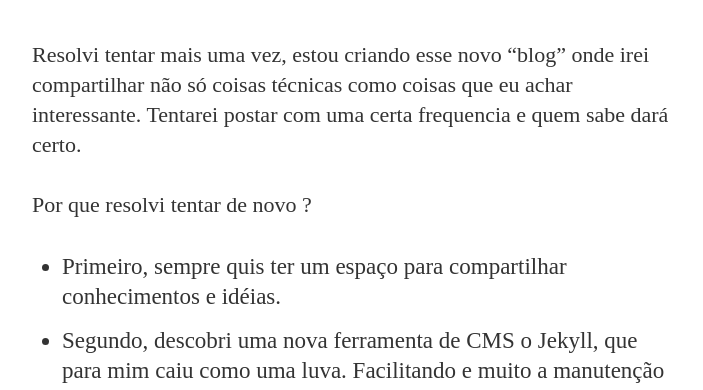
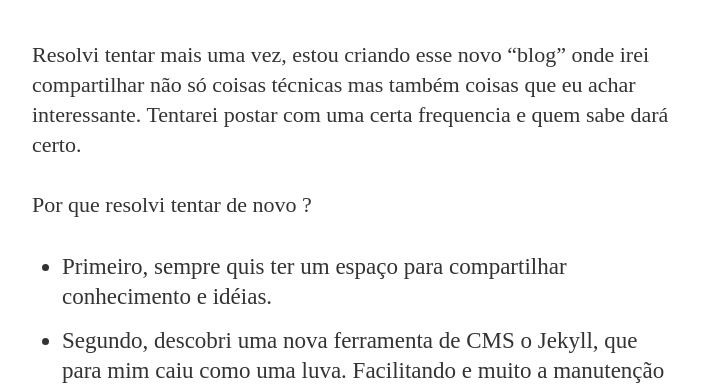
Before and after one commit to fabionobre/fabionobre.github.io, a Jekyll site: the page built from _posts/2015-09-24-post_de_teste.md, in a window 1280 px wide. Shown: the part 900-1290 px from the top of the page, without its empty margins (288-991 px from the left). Built offline with Jekyll 4.4.1, drawn with Linux system fonts in a browser that asks for light colours; nearby versions of some CDN libraries; some web fonts are replaced; Markdown is read by kramdown in place of the engine named in the settings.

Commit message:
Correção no post

```diff
--- a/_posts/2015-09-24-post_de_teste.md
+++ b/_posts/2015-09-24-post_de_teste.md
@@ -6,11 +6,11 @@ categories: ideias
 tags: featured
 image: /assets/photos/ideias.jpg
 ---
-Resolvi tentar mais uma vez, estou criando esse novo "blog" onde irei compartilhar não só coisas técnicas como coisas que eu achar interessante. Tentarei postar com uma certa frequencia e quem sabe dará certo.
+Resolvi tentar mais uma vez, estou criando esse novo "blog" onde irei compartilhar não só coisas técnicas mas também coisas que eu achar interessante. Tentarei postar com uma certa frequencia e quem sabe dará certo.
 
 Por que resolvi tentar de novo ?
 
-- Primeiro, sempre quis ter um espaço para compartilhar conhecimentos e idéias.
+- Primeiro, sempre quis ter um espaço para compartilhar conhecimento e idéias.
 - Segundo, descobri uma nova ferramenta de CMS o Jekyll, que para mim caiu como uma luva. Facilitando e muito a manutenção e criação do conteúdo.
 - Terceiro, estou nesse exato momento subindo um novo serviço na web o que poderá quem sabe se tornar uma empresa. E gostaria de compartilhar um pouco os desafios, sucesso e fracasso dessa caminhada.
 
```
